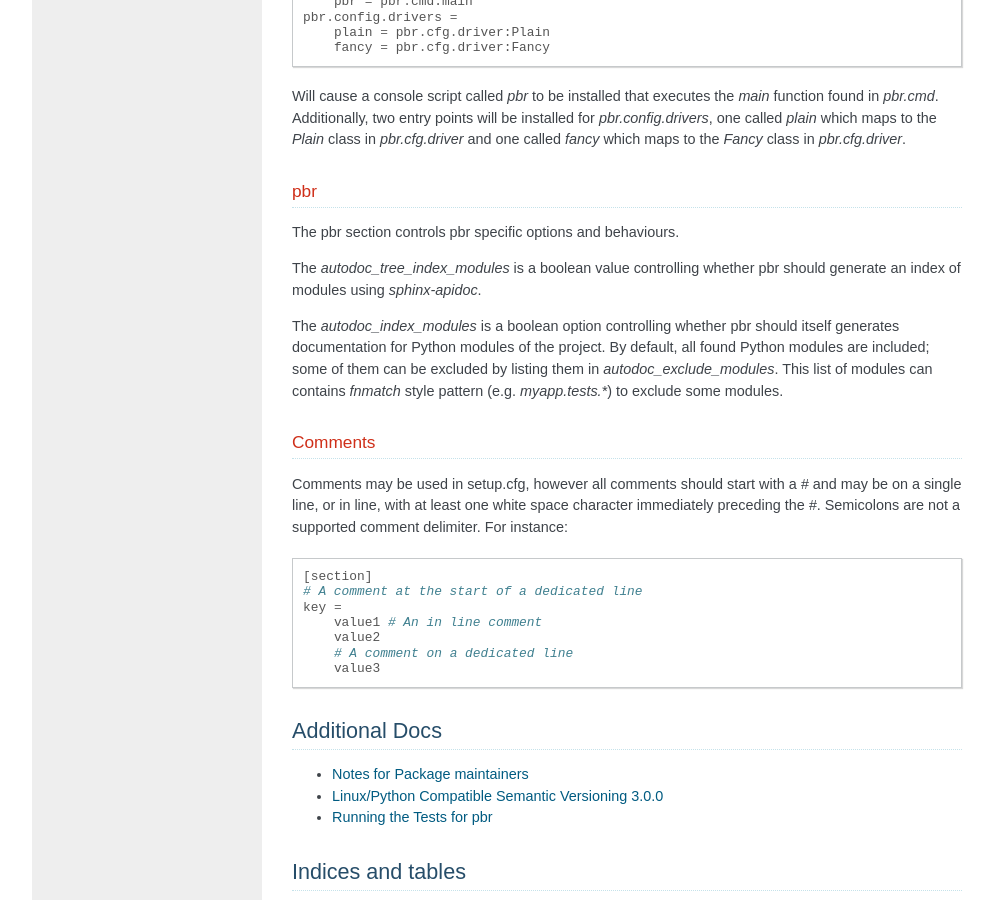
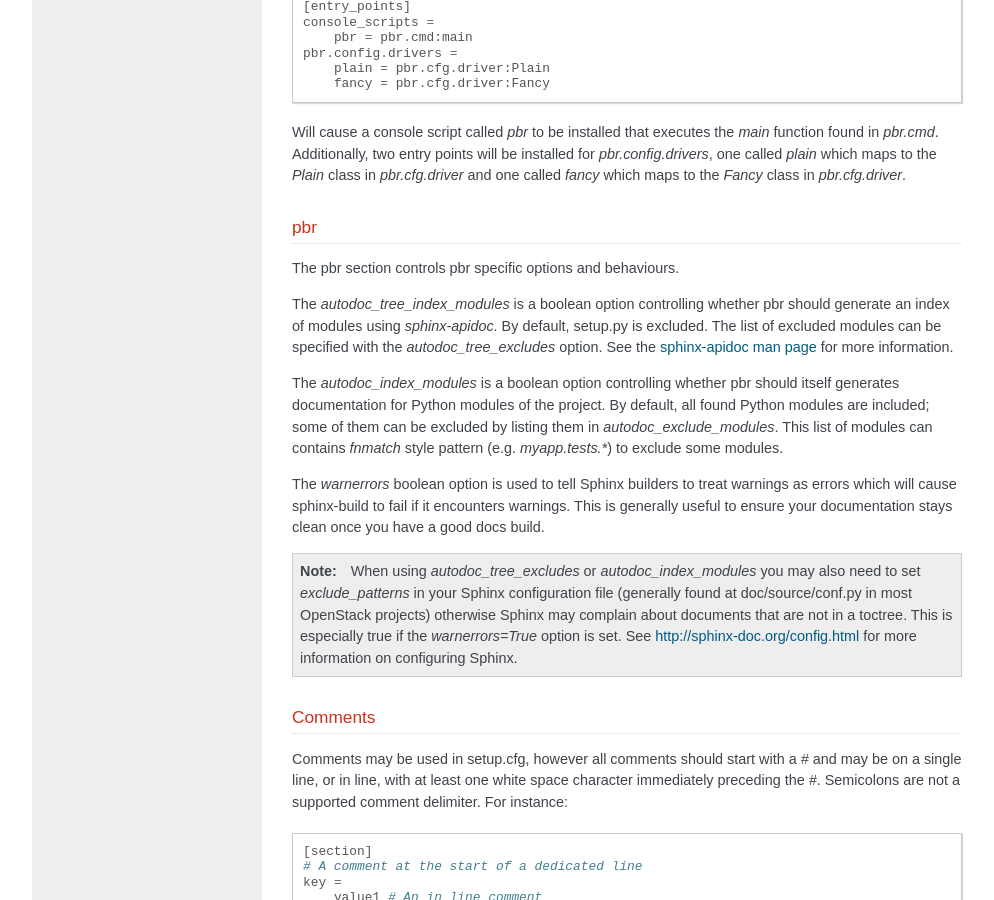
Before and after one commit to openstack/pbr, a Sphinx documentation site: the page built from doc/source/index.rst, in a window 1280 px wide and 900 px high, scrolled down 4824 px. Shown: the whole window, without its empty margins (128-1122 px from the left). Built offline with Sphinx 7.4.7, drawn with Linux system fonts in a browser that asks for light colours; some of the changed text lies outside the part shown.

Commit message:
Add more documentation around building docs
After digging in pbr and sphinx source code for a day to figure out
what I was doing wrong, let's update the pbr docs with respect to
building docs using the autodoc features in pbr.

Specifically, document the autodoc_tree_excludes and warnerrors
options and point out that you will probably need to set the
exclude_patterns options in your sphinx config when excluding
modules from the docs build and warnerrors=True.  Also provide
some links to the Sphinx docs for more details.

Related-Bug: #1260495
Related-Bug: #1472276

Change-Id: Ib43830d08a156f37a3763ad2807d5c1f4cdbe3fe

```diff
--- a/doc/source/index.rst
+++ b/doc/source/index.rst
@@ -94,6 +94,8 @@
 Sphinx documentation setups are altered to generate man pages by default. They
 also have several pieces of information that are known to setup.py injected
 into the sphinx config.
+
+See the pbr_ section for details on configuring your project for autodoc.
 
 Requirements
 ------------
@@ -296,14 +298,33 @@
 ---
 The pbr section controls pbr specific options and behaviours.
 
-The `autodoc_tree_index_modules` is a boolean value controlling whether pbr
-should generate an index of modules using `sphinx-apidoc`.
+The `autodoc_tree_index_modules` is a boolean option controlling whether pbr
+should generate an index of modules using `sphinx-apidoc`. By default, setup.py
+is excluded. The list of excluded modules can be specified with the
+`autodoc_tree_excludes` option. See the
+`sphinx-apidoc man page <http://sphinx-doc.org/man/sphinx-apidoc.html>`_
+for more information.
 
 The `autodoc_index_modules` is a boolean option controlling whether pbr should
 itself generates documentation for Python modules of the project. By default,
 all found Python modules are included; some of them can be excluded by listing
 them in `autodoc_exclude_modules`. This list of modules can contains `fnmatch`
 style pattern (e.g. `myapp.tests.*`) to exclude some modules.
+
+The `warnerrors` boolean option is used to tell Sphinx builders to treat
+warnings as errors which will cause sphinx-build to fail if it encounters
+warnings. This is generally useful to ensure your documentation stays clean
+once you have a good docs build.
+
+.. note::
+
+   When using `autodoc_tree_excludes` or `autodoc_index_modules` you may also
+   need to set `exclude_patterns` in your Sphinx configuration file (generally
+   found at doc/source/conf.py in most OpenStack projects) otherwise
+   Sphinx may complain about documents that are not in a toctree. This is
+   especially true if the `warnerrors=True` option is set. See
+   http://sphinx-doc.org/config.html for more information on configuring
+   Sphinx.
 
 Comments
 --------
```
